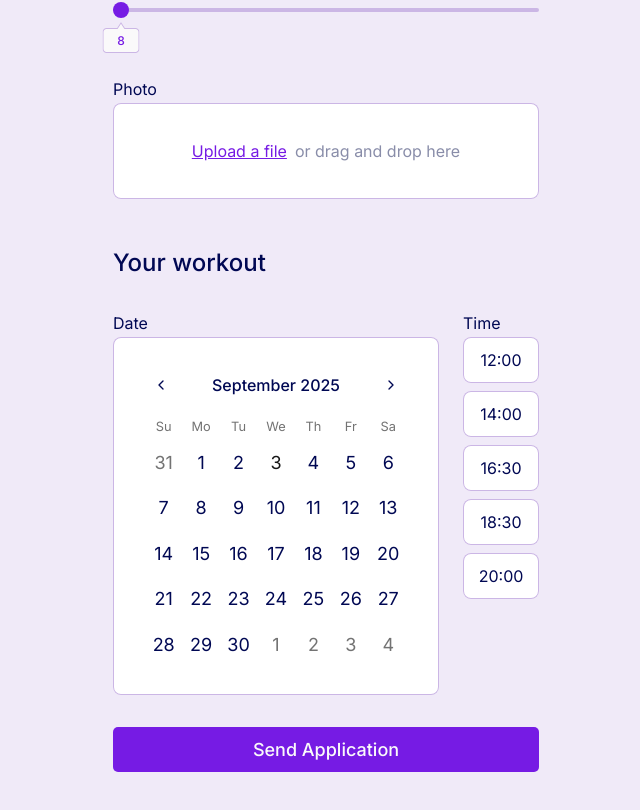
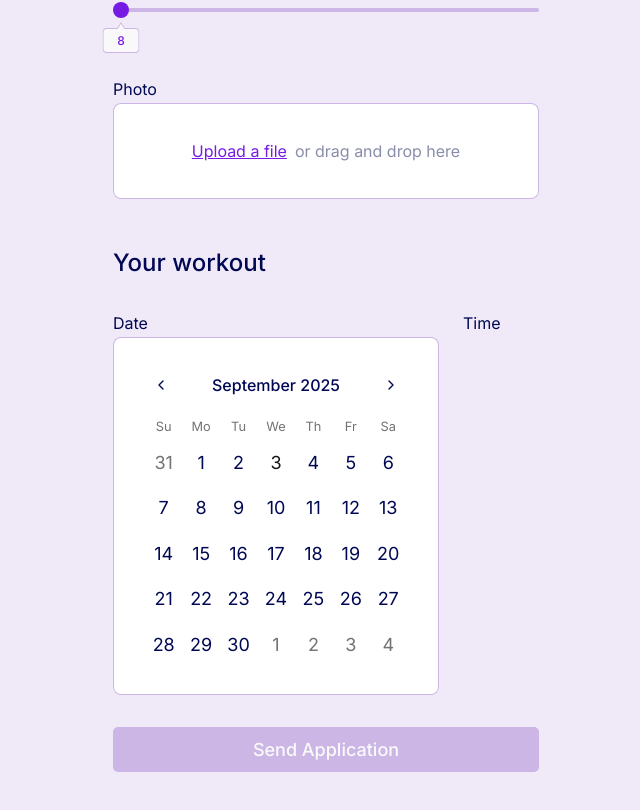
Before and after one commit to ryomiz/training-form, a Next.js app: page / in a window 1280 px wide. Shown: the part 524-1334 px from the top of the page, without its empty margins (314-954 px from the left). Built offline with nearby package versions, Linux system fonts and the light colour scheme.

Commit message:
🚸 reset time slot when date is selected

```diff
--- a/src/app/_components/application-form.tsx
+++ b/src/app/_components/application-form.tsx
@@ -27,8 +27,8 @@ export const ApplicationForm = () => {
   const [date, setDate] = useState<ApplicationFormInput["date"]>(undefined);
   const [timeSlot, setTimeSlot] =
     useState<ApplicationFormInput["timeSlot"]>("");
-  const _isSubmitButtonDisabled =
-    !firstName || !lastName || !email || !file || !timeSlot;
+  const isSubmitButtonDisabled =
+    !firstName || !lastName || !email || !file || !date || !timeSlot;
 
   const { setZodError, getErrorMessage } =
     useZodError<keyof ApplicationFormInput>();
@@ -153,7 +153,14 @@ export const ApplicationForm = () => {
               )
             }
           >
-            <Calendar mode={"single"} selected={date} onSelect={setDate} />
+            <Calendar
+              mode={"single"}
+              selected={date}
+              onSelect={(date) => {
+                setDate(date);
+                setTimeSlot(timeSlotOptions[0].value);
+              }}
+            />
           </FormControl>
           <FormControl
             label={"Time"}
@@ -172,6 +179,7 @@ export const ApplicationForm = () => {
               )
             }
           >
+            {date && (
               <RadioGroup
                 className="grid grid-cols-4 gap-2 sm:mt-0 sm:grid-cols-1"
                 value={timeSlot}
@@ -185,10 +193,15 @@ export const ApplicationForm = () => {
                   />
                 ))}
               </RadioGroup>
+            )}
           </FormControl>
         </div>
       </div>
-      <Button type="submit" className={"mt-8 w-full"} disabled={false}>
+      <Button
+        type="submit"
+        className={"mt-8 w-full"}
+        disabled={isSubmitButtonDisabled}
+      >
         Send Application
       </Button>
     </form>
```
Lines whose indentation alone changed are shown as unchanged.
